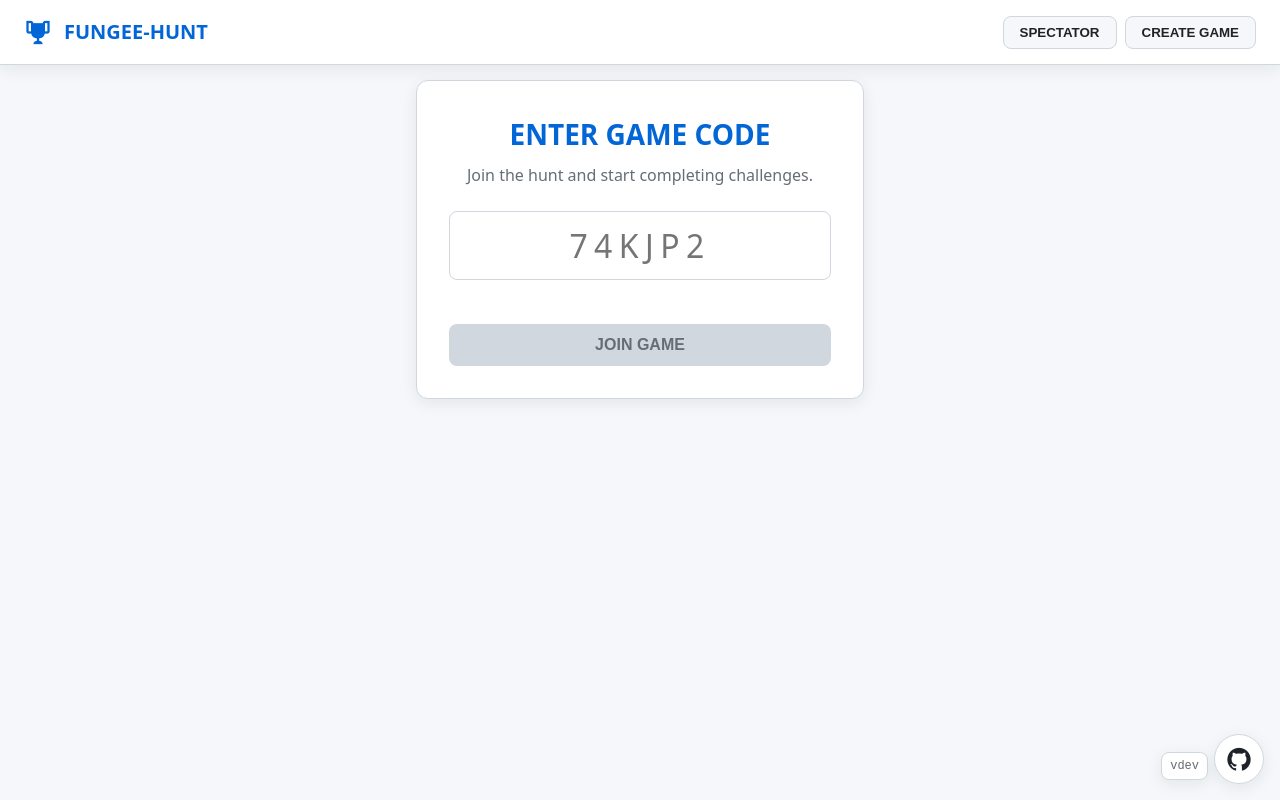
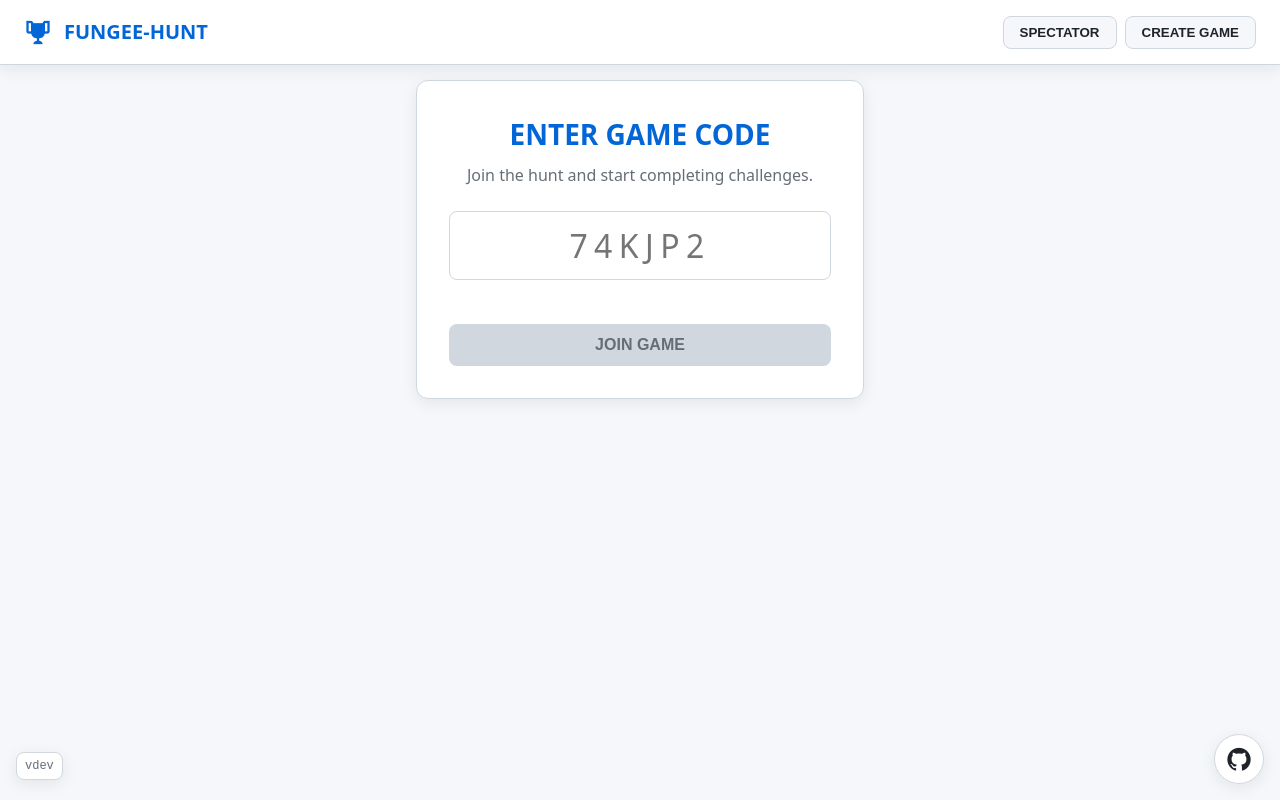
Before and after one commit to GraphicHealer/FungeeHunt, a SvelteKit app in the folder packages/web/: page / in a window 1280 px wide. Built offline with nearby package versions, Linux system fonts and the light colour scheme; no server answers.

Commit message:
Move version badge to bottom left

```diff
--- a/packages/web/src/routes/+page.svelte
+++ b/packages/web/src/routes/+page.svelte
@@ -159,7 +159,7 @@
   .version-tag {
     position: fixed;
     bottom: 1.25rem;
-    right: 4.5rem;
+    left: 1rem;
     font-size: 0.75rem;
     color: var(--muted);
     font-family: monospace;
```
